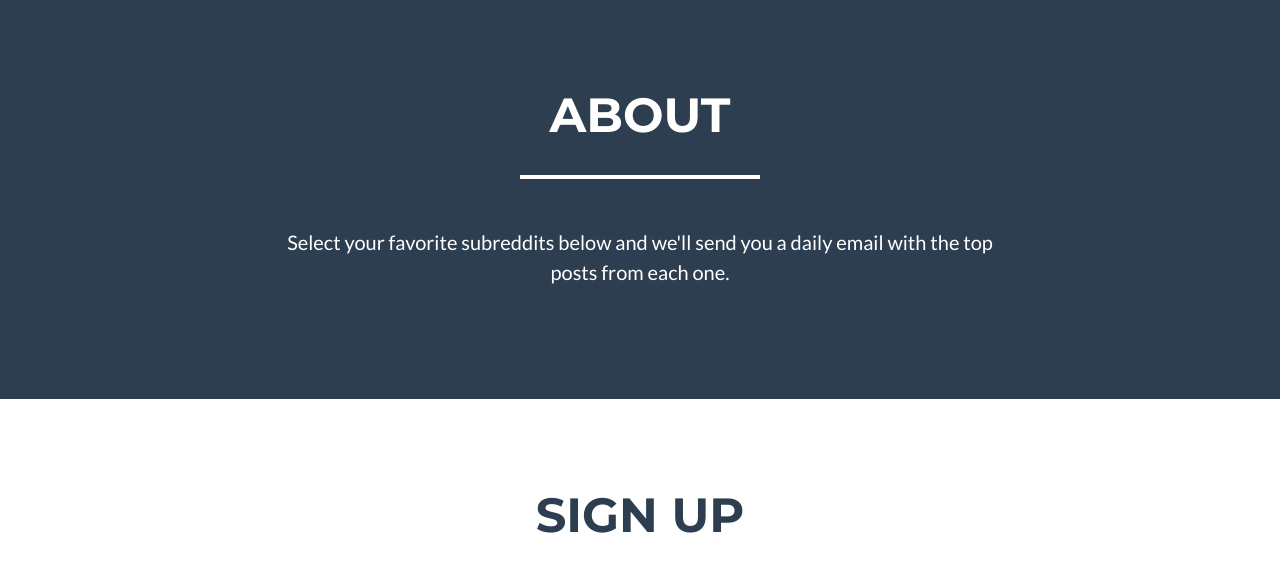
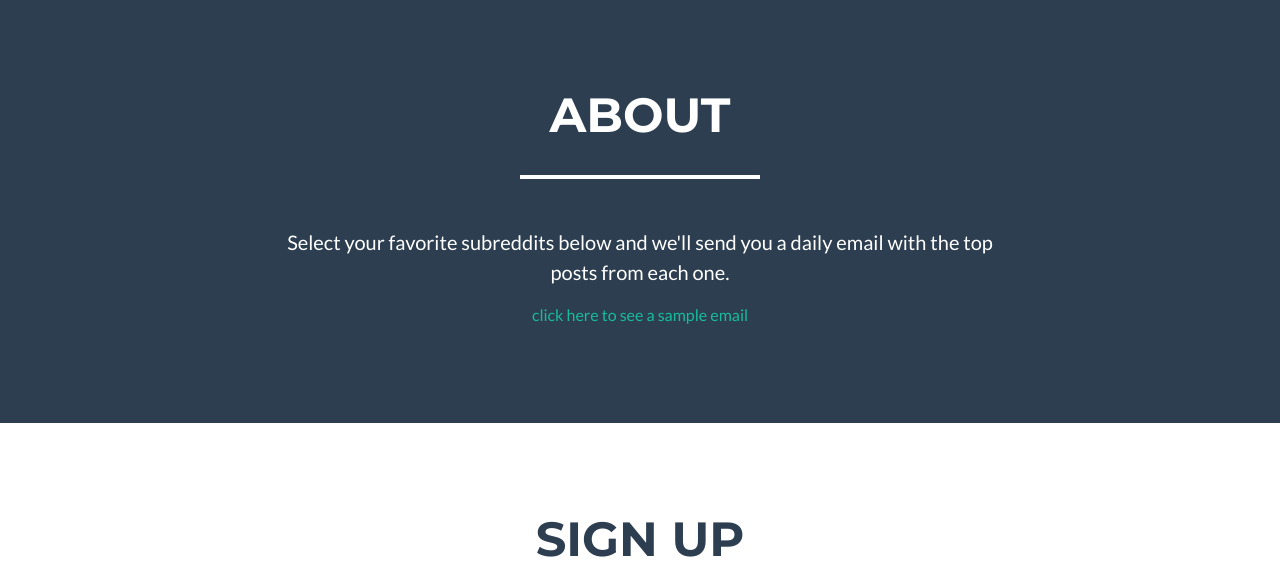
Before and after one commit to m-butterfield/orangered, a Python web app: template templates/index.html in a window 1280 px wide. Shown: the part 657-1224 px from the top of the page. Run offline with Jinja, Linux system fonts and the light colour scheme; the template is opened without the code that fills it, so the values that code supplies are empty; some libraries are stand-ins or nearby versions.

Commit message:
add link to sample email

```diff
--- a/static/email/sample_email.html
+++ b/static/email/sample_email.html
@@ -206,7 +206,7 @@
           <table border="0" cellpadding="0" cellspacing="0" style="border-collapse: separate; mso-table-lspace: 0pt; mso-table-rspace: 0pt; width: 100%;">
             <tr>
               <td class="content-block" style="font-family: sans-serif; vertical-align: top; padding-bottom: 10px; padding-top: 10px; font-size: 12px; color: #999999; text-align: center;">
-                <a href="http://localhost:5000/account/70e28006-64e2-4178-a6af-5ec9cde6d214/unsubscribe" target="_blank" style="text-decoration: underline; color: #999999; font-size: 12px; text-align: center;">Unsubscribe</a><br><br>
+                <a href="#" style="text-decoration: underline; color: #999999; font-size: 12px; text-align: center;">Unsubscribe</a><br><br>
                 Need help? Contact <a href="mailto:help@orangered.io" target="_blank" style="text-decoration: underline; color: #999999; font-size: 12px; text-align: center;">help@orangered.io</a>
               </td>
             </tr>
--- a/static/js/signup.js
+++ b/static/js/signup.js
@@ -30,7 +30,7 @@ $(function() {
           $('#success > .alert-success').html("<button type='button' class='close' data-dismiss='alert' aria-hidden='true'>&times;")
             .append("</button>");
           $('#success > .alert-success')
-            .append("<strong>Success! You should receive your first email within the next day or so.</strong>");
+            .append("<strong>Success! You should receive your first email within the next day or so.<br>To ensure you receive your email, please add no-reply@orangered.io to your contacts.</strong>");
           $('#success > .alert-success')
             .append('</div>');
           //clear all fields
--- a/templates/index.html
+++ b/templates/index.html
@@ -41,6 +41,7 @@
     <div class="row">
       <div class="col-lg-8 m-auto text-center">
           <p class="lead">Select your favorite subreddits below and we'll send you a daily email with the top posts from each one.</p>
+          <a href="{{ url_for('static', filename='email/sample_email.html') }}" target="_blank">click here to see a sample email</a>
       </div>
     </div>
   </div>
```
